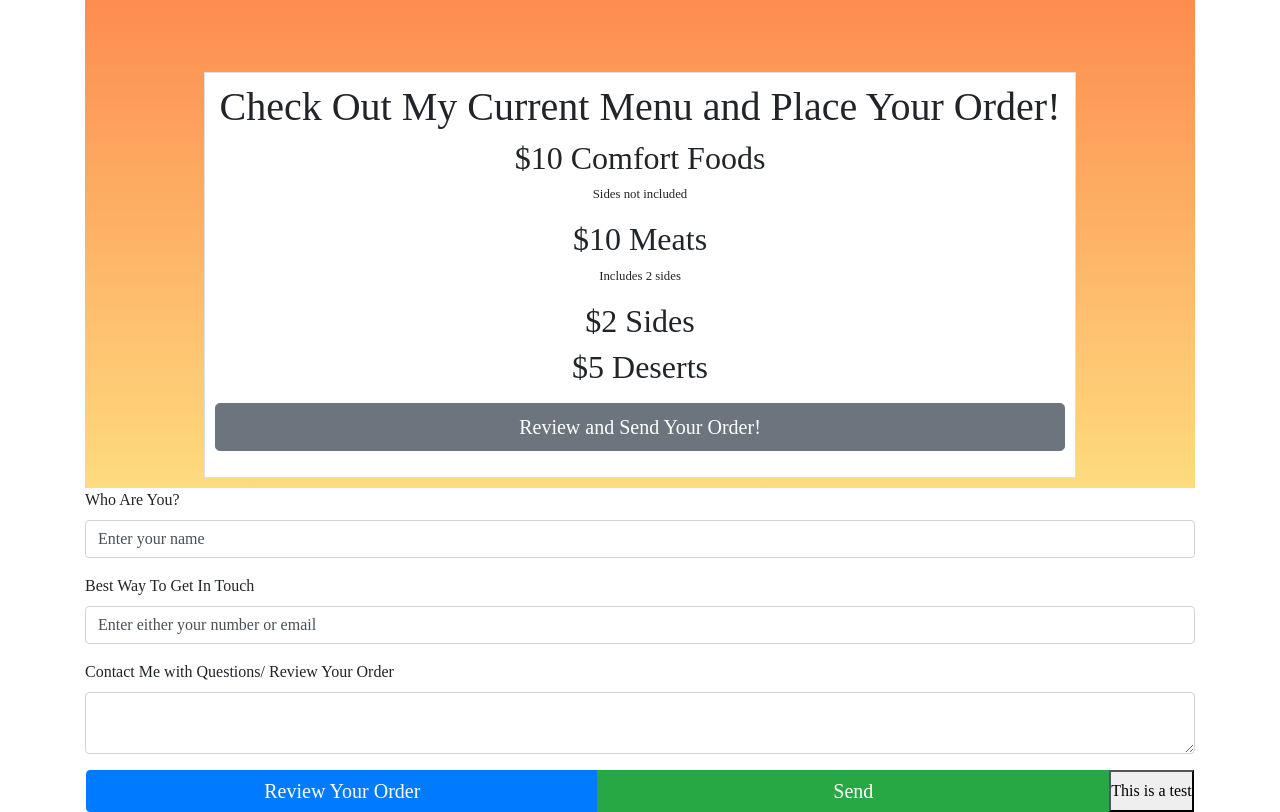
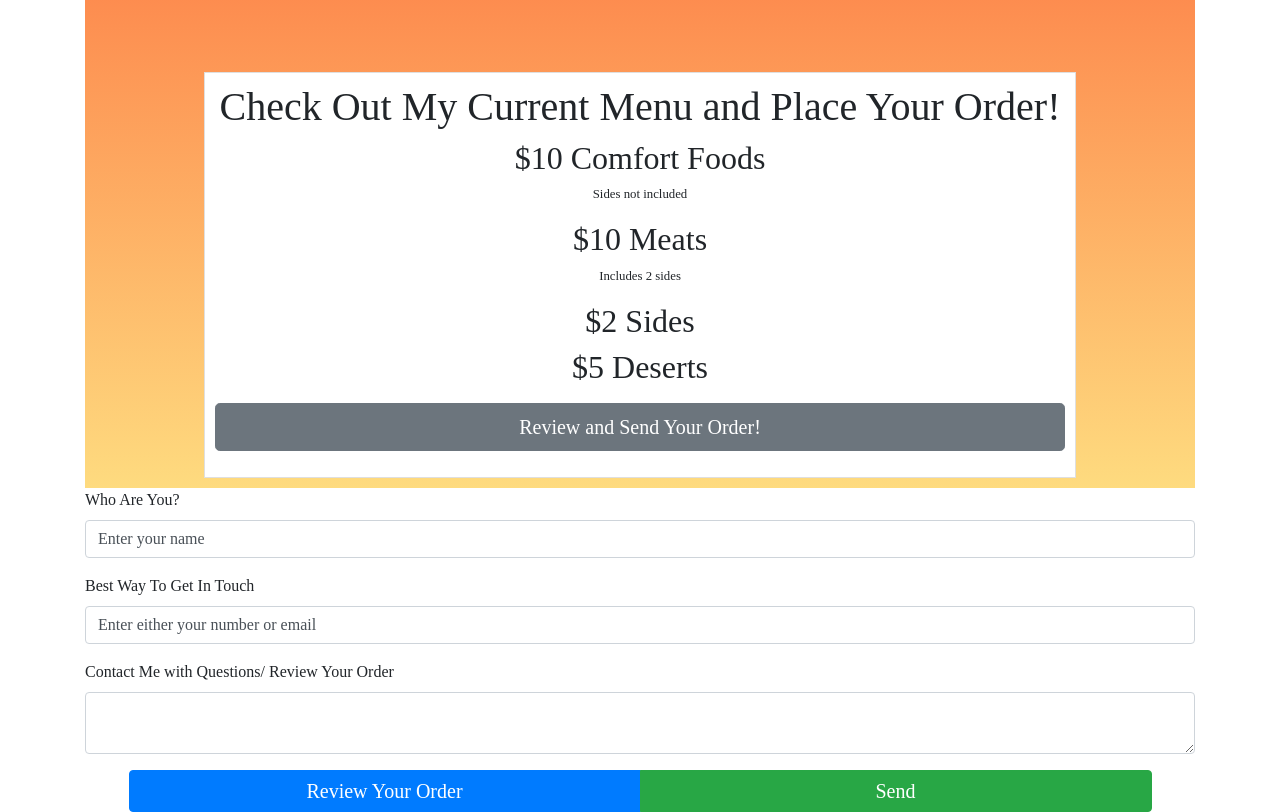
Before and after one commit to eaglesfan05/caitys_tasty_eats, a plain HTML site: page index.html in a window 1280 px wide. Shown: the part 2164-2976 px from the top of the page. Drawn offline with nearby package versions, Linux system fonts and the light colour scheme; a web font is replaced by a local one.

Commit message:
removed test button

```diff
--- a/index.html
+++ b/index.html
@@ -439,7 +439,6 @@
                 <button class="btn btn-success custom" type="submit">
                   Send
                 </button>
-                <button>This is a test</button>
               </div>
             </div>
           </form>
```
